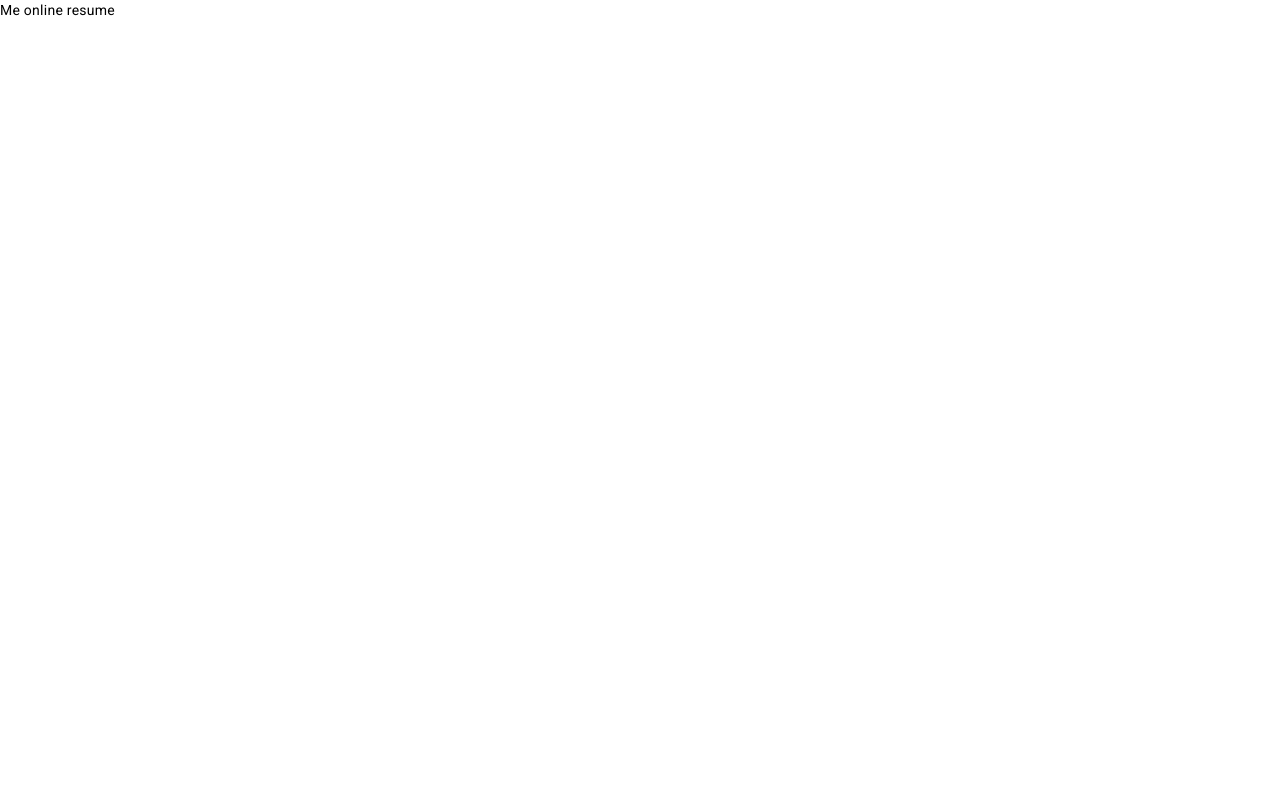
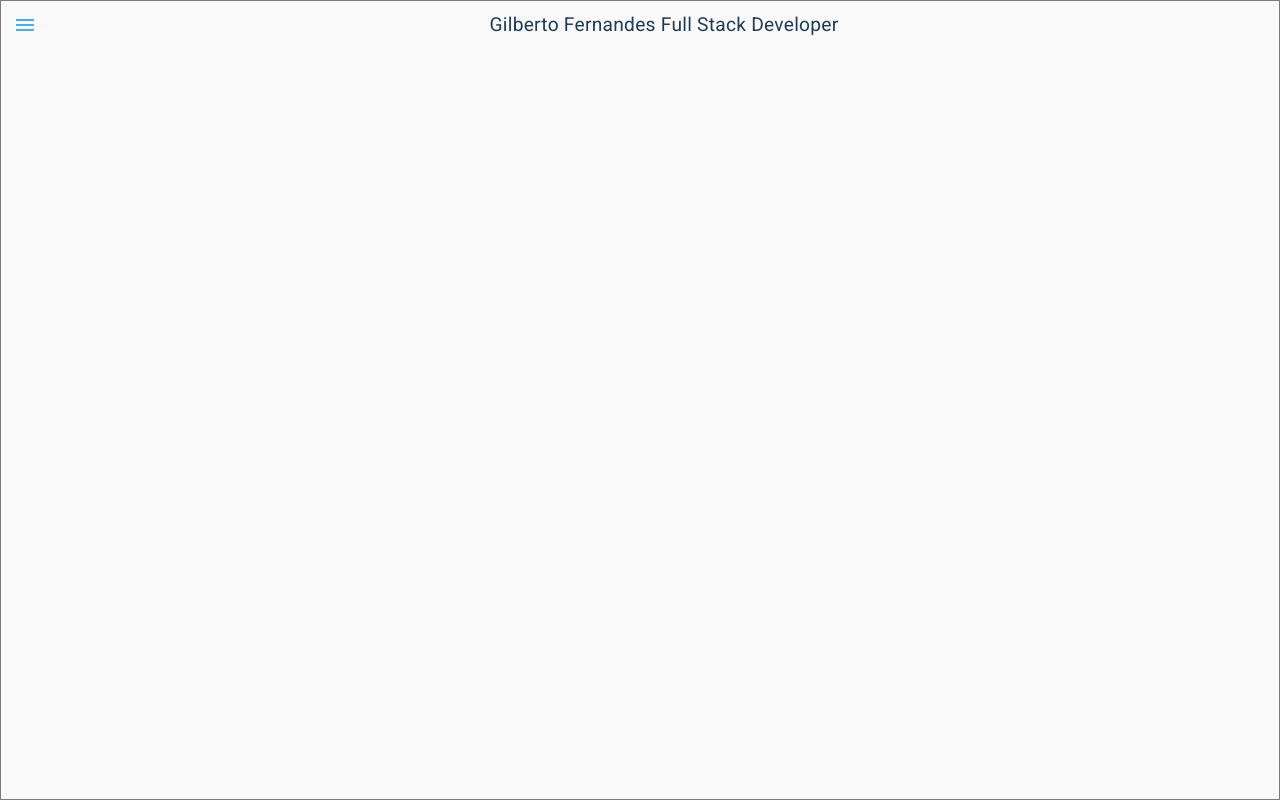
Before and after one commit to FernandesJr/me, an Angular app: page / in a window 1280 px wide. Built offline with nearby package versions, Linux system fonts and the light colour scheme.

Commit message:
feat: sidenav config

```diff
--- a/src/app/app.component.html
+++ b/src/app/app.component.html
@@ -1,2 +1,20 @@
-Me online resume
-<router-outlet></router-outlet>
+<mat-drawer-container autosize>
+  <mat-drawer #drawer class="sidenav" [mode]="modeValueDrawer">
+    <div class="me-profile">
+      <img src="../assets/images/gilberto/gil-avatar.png" alt="perfil-gilberto">
+    </div>
+  </mat-drawer>
+
+  <div class="sidenav-content">
+    <div class="nav-bar">
+      <button mat-icon-button color="primary" aria-label="abrir ou fechar menu"
+      (click)="drawer.toggle(); changeIconSideNavu()">
+        <mat-icon *ngIf="menuOpen">menu</mat-icon>
+        <mat-icon *ngIf="!menuOpen">close</mat-icon>
+      </button>
+      <p>Gilberto Fernandes Full Stack Developer</p>
+    </div>
+  </div>
+  <router-outlet></router-outlet>
+
+</mat-drawer-container>
--- a/src/app/app.component.scss
+++ b/src/app/app.component.scss
@@ -0,0 +1,32 @@
+mat-drawer-container {
+  width: 100%;
+  height: 100vh;
+  border: 1px solid rgba(0, 0, 0, 0.5);
+
+  .sidenav {
+    padding: 20px;
+    width: 200px;
+    background-color: var(--primary-color);
+    .me-profile {
+      img {
+        width: 150px;
+      }
+    }
+  }
+
+  .sidenav-content {
+    .nav-bar {
+      display: flex;
+      mat-icon {
+        color: var(--secondary-color);
+      }
+      p {
+        padding-top: 14px;
+        width: 100%;
+        text-align: center;
+        font-size: 1.2rem;
+        color: var(--primary-color);
+      }
+    }
+  }
+}
--- a/src/app/app.component.ts
+++ b/src/app/app.component.ts
@@ -6,5 +6,20 @@ import { Component } from '@angular/core';
   styleUrls: ['./app.component.scss']
 })
 export class AppComponent {
-  title = 'me';
+
+  menuOpen: boolean = true;
+  modeValueDrawer: any = 'side';
+  widthScreen: number = window.innerWidth;
+
+  constructor() {
+    this.typeSidNavDrawer();
+  }
+
+  typeSidNavDrawer(): void {
+    if (this.widthScreen < 550) this.modeValueDrawer = 'over';
+  }
+
+  changeIconSideNavu(): void {
+    if (this.widthScreen > 550) this.menuOpen = !this.menuOpen;
+  }
 }
--- a/src/app/app.module.ts
+++ b/src/app/app.module.ts
@@ -4,6 +4,7 @@ import { BrowserModule } from '@angular/platform-browser';
 import { AppRoutingModule } from './app-routing.module';
 import { AppComponent } from './app.component';
 import { BrowserAnimationsModule } from '@angular/platform-browser/animations';
+import { MaterialModule } from './shared/material/material.module';
 
 @NgModule({
   declarations: [
@@ -12,7 +13,8 @@ import { BrowserAnimationsModule } from '@angular/platform-browser/animations';
   imports: [
     BrowserModule,
     AppRoutingModule,
-    BrowserAnimationsModule
+    BrowserAnimationsModule,
+    MaterialModule
   ],
   providers: [],
   bootstrap: [AppComponent]
--- /dev/null
+++ b/src/app/config-scss/variebles.scss
@@ -0,0 +1,10 @@
+:root {
+  --primary-color: #1E3C58;
+  --secondary-color: #42AFF1;
+  --white: #FFF;
+  --gray: #949494;
+  --error: #fb7c7c;
+  --light-gray: #94949427;
+  --light-yellow: #f5f946bf;
+  --warning-orange: #ffc107;
+}
--- /dev/null
+++ b/src/app/shared/material/material.module.ts
@@ -0,0 +1,19 @@
+import { NgModule } from '@angular/core';
+import { CommonModule } from '@angular/common';
+import { MatSidenavModule } from '@angular/material/sidenav';
+import { MatButtonModule } from '@angular/material/button';
+import { MatIconModule } from '@angular/material/icon';
+
+
+
+
+@NgModule({
+  imports: [
+    CommonModule
+  ],exports: [
+    MatSidenavModule,
+    MatButtonModule,
+    MatIconModule
+  ]
+})
+export class MaterialModule { }
--- a/src/index.html
+++ b/src/index.html
@@ -1,11 +1,11 @@
 <!doctype html>
-<html lang="en">
+<html lang="pt-br">
 <head>
   <meta charset="utf-8">
-  <title>Me</title>
+  <title>Gilberto</title>
   <base href="/">
   <meta name="viewport" content="width=device-width, initial-scale=1">
-  <link rel="icon" type="image/x-icon" href="favicon.ico">
+  <link rel="icon" type="image/x-icon" href="./assets/images/favicon.png">
   <link rel="preconnect" href="https://fonts.gstatic.com">
   <link href="https://fonts.googleapis.com/css2?family=Roboto:wght@300;400;500&display=swap" rel="stylesheet">
   <link href="https://fonts.googleapis.com/icon?family=Material+Icons" rel="stylesheet">
--- a/src/styles.scss
+++ b/src/styles.scss
@@ -1,4 +1,12 @@
 /* You can add global styles to this file, and also import other style files */
+@import './app/config-scss/variebles.scss';
 
 html, body { height: 100%; }
 body { margin: 0; font-family: Roboto, "Helvetica Neue", sans-serif; }
+
+* {
+  margin: 0px;
+  padding: 0px;
+
+  font-family: 'Roboto', sans-serif;
+}
```
Also changed, not shown: src/assets/images/favicon.png (added), src/assets/images/gilberto/gil-avatar.png (added).
